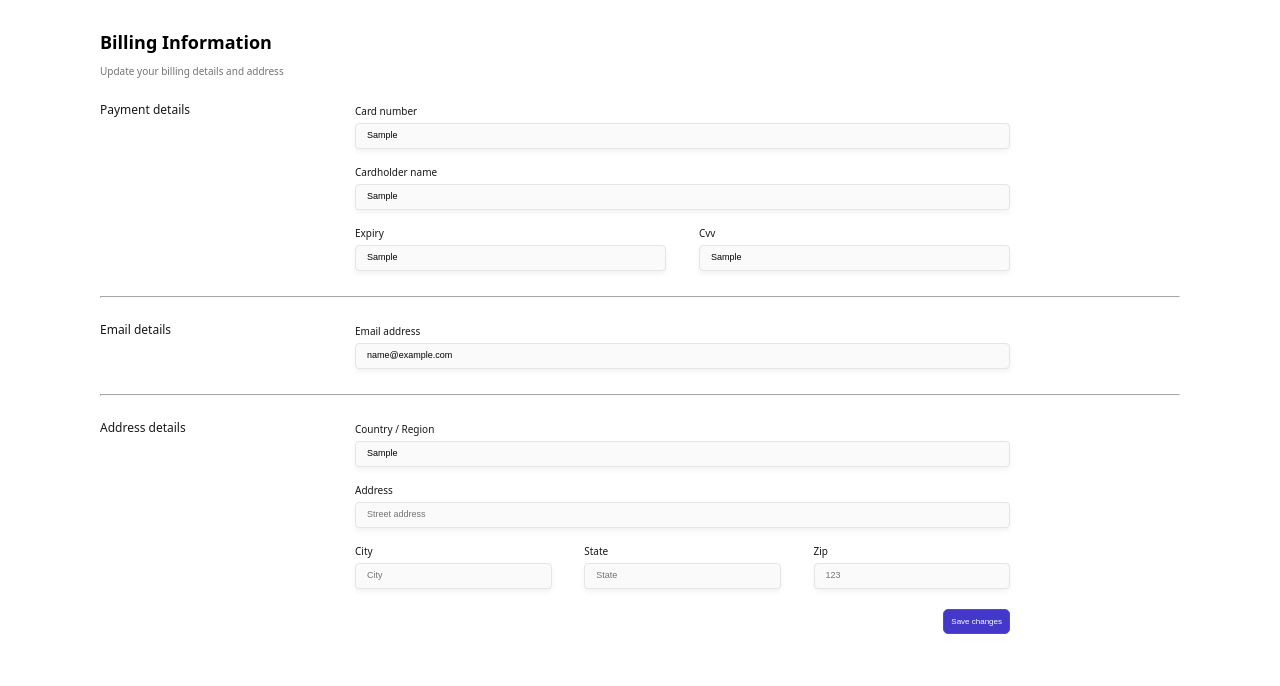
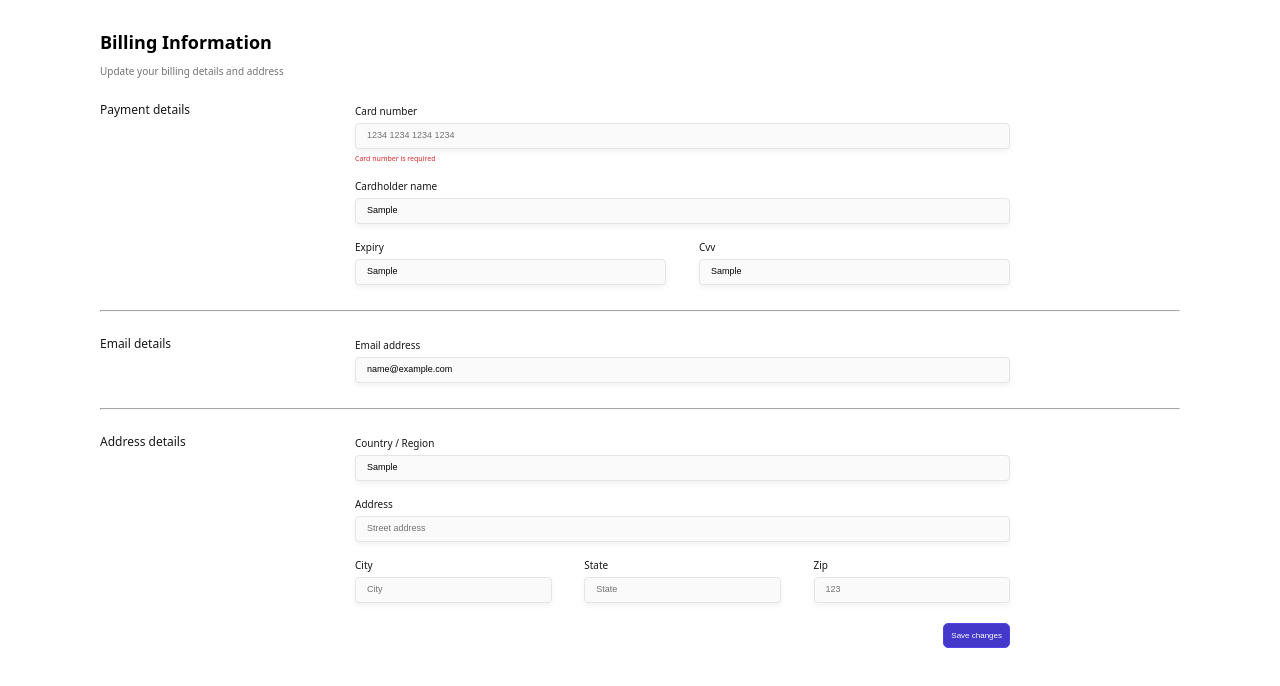
Before and after one commit to ShahriarSaleque/billingSection, a React (Create React App) app: page / in a window 1280 px wide. Both pictures are taken after typing "Sample", "Sample", "Sample", "Sample", "name@example.com", "Sample" into the empty fields and a click on the button "Save changes". Shown: the top 686 px of the page. Built offline with nearby package versions, Linux system fonts and the light colour scheme.

Commit message:
refactor code, add format card number validation

```diff
--- a/src/App.tsx
+++ b/src/App.tsx
@@ -7,7 +7,14 @@ import EmailDetails from './components/EmailDetailsComponent/EmailDetails';
 import { Form, Formik } from 'formik';
 import * as Yup from 'yup';
 
-const billingValidationSchema = Yup.object().shape({});
+const billingValidationSchema = Yup.object().shape({
+  cardNumber: Yup.string()
+    .matches(
+      /^\d{4} \d{4} \d{4} \d{4}$/,
+      'Card number must be exactly 16 digits, properly formatted'
+    )
+    .required('Card number is required'),
+});
 
 function App() {
   return (
@@ -32,9 +39,14 @@ function App() {
           console.log('val', values);
         }}
       >
-        {({ errors, touched }) => (
+        {({ errors, touched, setFieldValue, values }) => (
           <Form>
-            <PaymentDetails errors={errors} touched={touched} />
+            <PaymentDetails
+              errors={errors}
+              touched={touched}
+              setFieldValue={setFieldValue}
+              values={values}
+            />
 
             <div className="horizontal-rule">
               <hr />
--- a/src/components/AddressDetailsComponent/AddressDetailsForm.tsx
+++ b/src/components/AddressDetailsComponent/AddressDetailsForm.tsx
@@ -12,7 +12,9 @@ const AddressDetailsForm = ({ errors, touched }: AddressDetailsFormProps) => {
         <div>
           <Field name="country" placeholder="United States" />
         </div>
-        {errors.country && touched.country ? <div>{errors.country}</div> : null}
+        {errors.country && touched.country ? (
+          <div className={styles['errorText']}>{errors.country}</div>
+        ) : null}
       </div>
 
       <div className={styles['input-component']}>
@@ -23,7 +25,9 @@ const AddressDetailsForm = ({ errors, touched }: AddressDetailsFormProps) => {
           <Field name="address" placeholder="Street address" />
         </div>
 
-        {errors.address && touched.address ? <div>{errors.address}</div> : null}
+        {errors.address && touched.address ? (
+          <div className={styles['errorText']}>{errors.address}</div>
+        ) : null}
       </div>
 
       <div className={styles['expiry-cvv-container']}>
@@ -34,7 +38,9 @@ const AddressDetailsForm = ({ errors, touched }: AddressDetailsFormProps) => {
           <div className={styles['expiry-input']}>
             <Field name="city" placeholder="City" />
           </div>
-          {errors.city && touched.city ? <div>{errors.city}</div> : null}
+          {errors.city && touched.city ? (
+            <div className={styles['errorText']}>{errors.city}</div>
+          ) : null}
         </div>
 
         <div className={styles['input-component']}>
@@ -45,7 +51,9 @@ const AddressDetailsForm = ({ errors, touched }: AddressDetailsFormProps) => {
           <div className={styles['cvv-input']}>
             <Field name="state" placeholder="State" />
           </div>
-          {errors.state && touched.state ? <div>{errors.state}</div> : null}
+          {errors.state && touched.state ? (
+            <div className={styles['errorText']}>{errors.state}</div>
+          ) : null}
         </div>
 
         <div className={styles['input-component']}>
@@ -56,7 +64,9 @@ const AddressDetailsForm = ({ errors, touched }: AddressDetailsFormProps) => {
           <div className={styles['cvv-input']}>
             <Field name="zip" placeholder="123" />
           </div>
-          {errors.zip && touched.zip ? <div>{errors.zip}</div> : null}
+          {errors.zip && touched.zip ? (
+            <div className={styles['errorText']}>{errors.zip}</div>
+          ) : null}
         </div>
       </div>
     </>
--- a/src/components/ComponentStyling.module.scss
+++ b/src/components/ComponentStyling.module.scss
@@ -10,6 +10,12 @@
   font-size: 12px;
   line-height: 24px;
   color: #171717;
+}
+
+.errorText {
+  margin-top: 5px;
+  color: #dc2626;
+  font-size: 7px;
 }
 
 .input-component {
--- a/src/components/EmailDetailsComponent/EmailDetails.tsx
+++ b/src/components/EmailDetailsComponent/EmailDetails.tsx
@@ -14,7 +14,9 @@ const EmailDetails = ({ errors, touched }: EmailDetailsProps) => {
           <div>
             <Field name="email" placeholder="user@example.com" />
           </div>
-          {errors.email && touched.email ? <div>{errors.email}</div> : null}
+          {errors.email && touched.email ? (
+            <div className={styles['errorText']}>{errors.email}</div>
+          ) : null}
         </div>
       </div>
     </div>
--- a/src/components/PaymentDetailsComponent/PaymentDetails.tsx
+++ b/src/components/PaymentDetailsComponent/PaymentDetails.tsx
@@ -2,12 +2,22 @@ import React from 'react';
 import styles from '../ComponentStyling.module.scss';
 import PaymentForm from './PaymentForm';
 
-const PaymentDetails = ({ errors, touched }: PaymentDetailsProps) => {
+const PaymentDetails = ({
+  errors,
+  touched,
+  setFieldValue,
+  values,
+}: PaymentDetailsProps) => {
   return (
     <div className={styles['container']}>
       <div className={styles['header']}>Payment details</div>
       <div className={styles['form-container']}>
-        <PaymentForm errors={errors} touched={touched} />
+        <PaymentForm
+          errors={errors}
+          touched={touched}
+          setFieldValue={setFieldValue}
+          values={values}
+        />
       </div>
     </div>
   );
@@ -18,4 +28,10 @@ export default PaymentDetails;
 type PaymentDetailsProps = {
   errors: any;
   touched: any;
+  setFieldValue: (
+    field: string,
+    value: any,
+    shouldValidate?: boolean | undefined
+  ) => any;
+  values: any;
 };
--- a/src/components/PaymentDetailsComponent/PaymentForm.tsx
+++ b/src/components/PaymentDetailsComponent/PaymentForm.tsx
@@ -1,8 +1,14 @@
 import React from 'react';
 import { Field } from 'formik';
 import styles from '../ComponentStyling.module.scss';
+import { formatCardNumber } from '../../utils/formatCardNumber';
 
-const PaymentForm = ({ errors, touched }: PaymentFormProps) => {
+const PaymentForm = ({
+  errors,
+  touched,
+  setFieldValue,
+  values,
+}: PaymentFormProps) => {
   return (
     <>
       <div className={styles['input-component']}>
@@ -10,10 +16,17 @@ const PaymentForm = ({ errors, touched }: PaymentFormProps) => {
           <label htmlFor="cardNumber">Card number</label>
         </div>
         <div>
-          <Field name="cardNumber" placeholder="1234 1234 1234 1234" />
+          <input
+            name="cardNumber"
+            onChange={(event) => {
+              setFieldValue('cardNumber', formatCardNumber(event));
+            }}
+            value={values.cardNumber}
+            placeholder="1234 1234 1234 1234"
+          />
         </div>
         {errors.cardNumber && touched.cardNumber ? (
-          <div>{errors.cardNumber}</div>
+          <div className={styles['errorText']}>{errors.cardNumber}</div>
         ) : null}
       </div>
 
@@ -26,7 +39,7 @@ const PaymentForm = ({ errors, touched }: PaymentFormProps) => {
         </div>
 
         {errors.cardHolderName && touched.cardHolderName ? (
-          <div>{errors.cardHolderName}</div>
+          <div className={styles['errorText']}>{errors.cardHolderName}</div>
         ) : null}
       </div>
 
@@ -39,7 +52,7 @@ const PaymentForm = ({ errors, touched }: PaymentFormProps) => {
             <Field name="expiryDate" placeholder="MM/YY" />
           </div>
           {errors.expiryDate && touched.expiryDate ? (
-            <div>{errors.expiryDate}</div>
+            <div className={styles['errorText']}>{errors.expiryDate}</div>
           ) : null}
         </div>
 
@@ -51,7 +64,9 @@ const PaymentForm = ({ errors, touched }: PaymentFormProps) => {
           <div className={styles['cvv-input']}>
             <Field name="cvv" placeholder="123" />
           </div>
-          {errors.cvv && touched.cvv ? <div>{errors.cvv}</div> : null}
+          {errors.cvv && touched.cvv ? (
+            <div className={styles['errorText']}>{errors.cvv}</div>
+          ) : null}
         </div>
       </div>
     </>
@@ -61,6 +76,12 @@ const PaymentForm = ({ errors, touched }: PaymentFormProps) => {
 type PaymentFormProps = {
   errors: any;
   touched: any;
+  setFieldValue: (
+    field: string,
+    value: any,
+    shouldValidate?: boolean | undefined
+  ) => any;
+  values: any;
 };
 
 export default PaymentForm;
--- /dev/null
+++ b/src/utils/formatCardNumber.ts
@@ -0,0 +1,10 @@
+export const formatCardNumber = (event: any) => {
+  const inputValue = event.target.value;
+  if (!inputValue) {
+    return;
+  }
+
+  const cardNumber = inputValue.replace(/[^\d]/g, '');
+  const cardNumberChunks = cardNumber.match(/.{1,4}/g);
+  return cardNumberChunks ? cardNumberChunks.join(' ') : cardNumber;
+};
```
